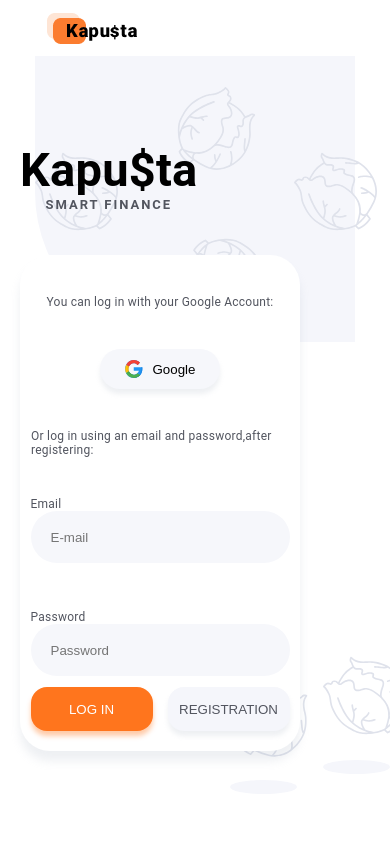
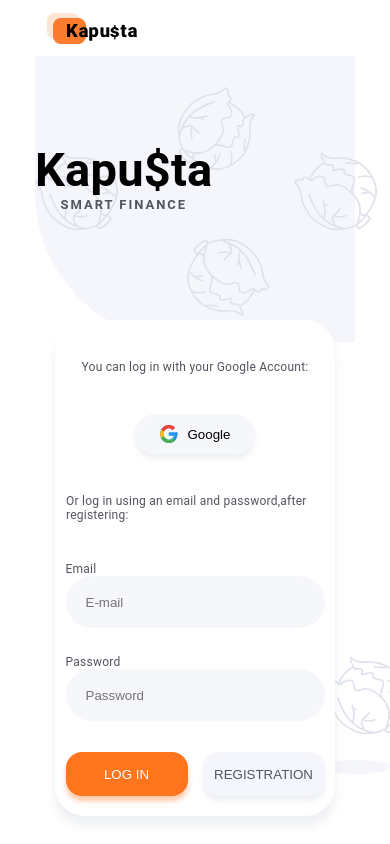
Before and after one commit to KrystianRyczek/goit-kapusta-frontend-vol2.0, a React (Vite) app: page / in a window 390 px wide. Shown: the top 844 px of the page. Built offline with nearby package versions, Linux system fonts and the light colour scheme.

Commit message:
strona logowania responsywna mobile

```diff
--- a/src/css/HomePage.css
+++ b/src/css/HomePage.css
@@ -1,10 +1,19 @@
+.home-page-bottom-svg-box {
+  display: flex;
+  gap: 10px;
+  position: fixed;
+  bottom: 50px;
+  left: 230px;
+  flex-direction: row;
+}
+
+
 @media (max-width: 767px) {
   .home-page-logo {
     position: absolute;
     display: flex;
     flex-direction: column;
     top: 142px;
-    left: 20px;
   }
   .home-page-logo-box {
     height: 286px;
@@ -24,11 +33,37 @@
     letter-spacing: 0.15em;
     text-transform: uppercase;
   }
+
 }
 @media (min-width: 768px) and (max-width: 1279px) {
   .home-page-container {
     width: 768px;
   }
+
+  .home-page-bottom-svg-box {
+    display: flex;
+    gap: 10px;
+    position: fixed;
+    top: 900px;
+    left: 230px;
+    flex-direction: row;
+  }
+
+
+  .home-page-svg-spot {
+    width: 67px;
+    height: 14px;
+    background-color: #f5f6fb;
+    border-radius: 50%;
+  }
+
+  .home-page-bottom-svg-box > div:nth-child(1) {
+
+    display: flex;
+    flex-direction: column;
+    align-items: flex-end;
+  }
+
   .home-page-logo {
     position: absolute;
     display: flex;
@@ -195,7 +230,7 @@
 .home-page-bottom-svg-box {
   display: flex;
   gap: 10px;
-  position: absolute;
+  position: fixed;
   bottom: 50px;
   left: 230px;
 }
--- a/src/css/SignIn.css
+++ b/src/css/SignIn.css
@@ -3,12 +3,41 @@
     width: 280px;
     height: 496px;
     position: absolute;
-    top: 255px;
-    left: 20px;
-    background-color: #ffffff;
+    top: 280px;
+    margin: 40px 20px;
+    box-shadow: 0px 10px 10px 0px #aab2c533;
+    background-color: #fff;
     border-radius: 30px;
-    box-shadow: 0px 10px 10px 0px #aab2c533;
+    max-width: 426px;
+    /* margin-inline: auto; */
+    display: flex;
+    flex-direction: column;
+    /* position: absolute; */
   }
+  .sign-in-form-btn-box {
+    width: 259px;
+    height: 44px;
+    display: flex;
+    gap: 15px;
+    margin-bottom: 40px;
+  } {
+    width: 259px;
+    height: 44px;
+    display: flex;
+    gap: 15px;
+    margin-bottom: 40px;
+  }
+
+  .login-input {
+    width: 259px;
+    height: 52px;
+    padding-left: 20px;
+    border-radius: 30px;
+    background-color: #f6f7fb;
+    border: none;
+    margin: 12px 20px 20px 20px;
+  }
+
 }
 @media (min-width: 768px) and (max-width: 1279px) {
   .login-form-container {
@@ -16,7 +45,8 @@
     height: 552px;
     position: absolute;
     top: 317px;
-    left: 171px;
+    display: flex;
+    align-self: center;
     background-color: #ffffff;
     border-radius: 30px;
     box-shadow: 0px 10px 10px 0px #aab2c533;
@@ -70,7 +100,7 @@
   height: 78px;
   display: flex;
   flex-direction: column;
-  margin: 0 auto 35px auto;
+  margin: 0 auto 15px auto;
 }
 .sign-in-form-btn-box {
   position: absolute;
@@ -79,7 +109,7 @@
   height: 44px;
   display: flex;
   gap: 15px;
-  margin: 0 auto;
+  margin: 0px auto;
 }
 .login-input {
   width: 259px;
```
